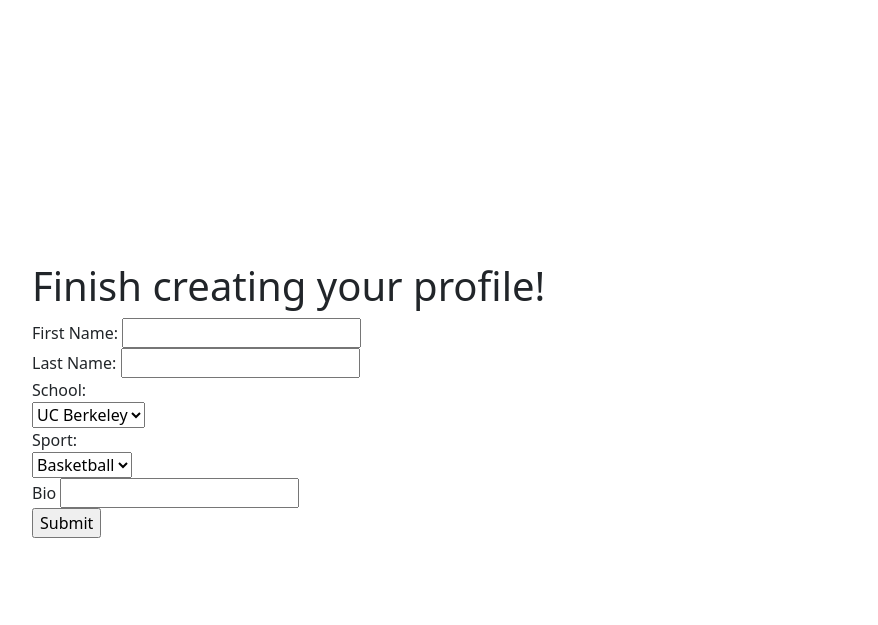
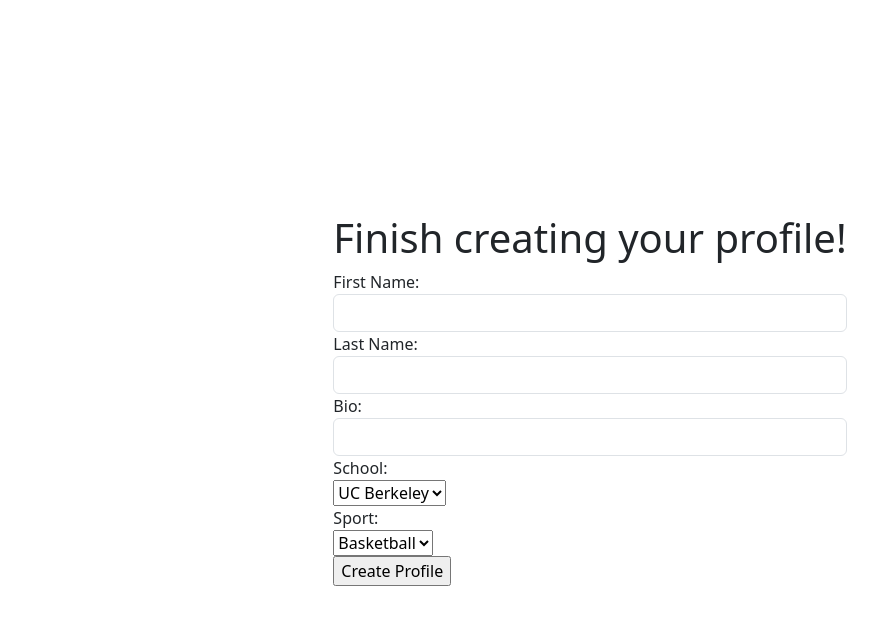
Before and after one commit to iareadrian/HB-college-athlete-recruiting, a Flask app: page /complete-coach-profile in a window 1280 px wide. Shown: the top 625 px of the page, without its empty margins (50-928 px from the left). Run offline with Flask 2, Linux system fonts and the light colour scheme.

Commit message:
Formatted coach registration and profile pages

```diff
--- a/templates/complete-coach-profile.html
+++ b/templates/complete-coach-profile.html
@@ -3,16 +3,21 @@
 {% block title %} Finish Registration {% endblock %}
 
 {% block body %}
+<div class="row">
+    <div class="d-flex justify-content-center">
+        <form action="/complete-coach-profile" method="POST">
             <h1>Finish creating your profile!</h1>
-
-<form action="/complete-coach-profile" method="POST">
             <div>
                 <label for="fname">First Name:</label>
-        <input type="text" id="fname" name="fname">
+                <input type="text" id="fname" name="fname" class="form-control">
             </div>
             <div>
                 <label for="lname">Last Name:</label>
-        <input type="text" id="lname" name="lname">
+                <input type="text" id="lname" name="lname" class="form-control">
+            </div>
+            <div>
+                <label for="bio">Bio:</label>
+                <input type="text" id="bio" name="bio" class="form-control">
             </div>
             <label for="school">School:</label>
             <div id="school">
@@ -27,11 +32,9 @@
                 </select>
             </div>
             <div>
-        <label for="bio">Bio</label>
-        <input type="text" id="bio" name="bio">
-    </div>
-    <div>
-        <input type="submit">
+                <input type="submit" value="Create Profile">
             </div>
         </form>
+    </div>
+</div>
 {% endblock %}
```
Also changed, not shown: templates/coach-profile.html (+7 -3 lines). Lines whose indentation alone changed are shown as unchanged.
